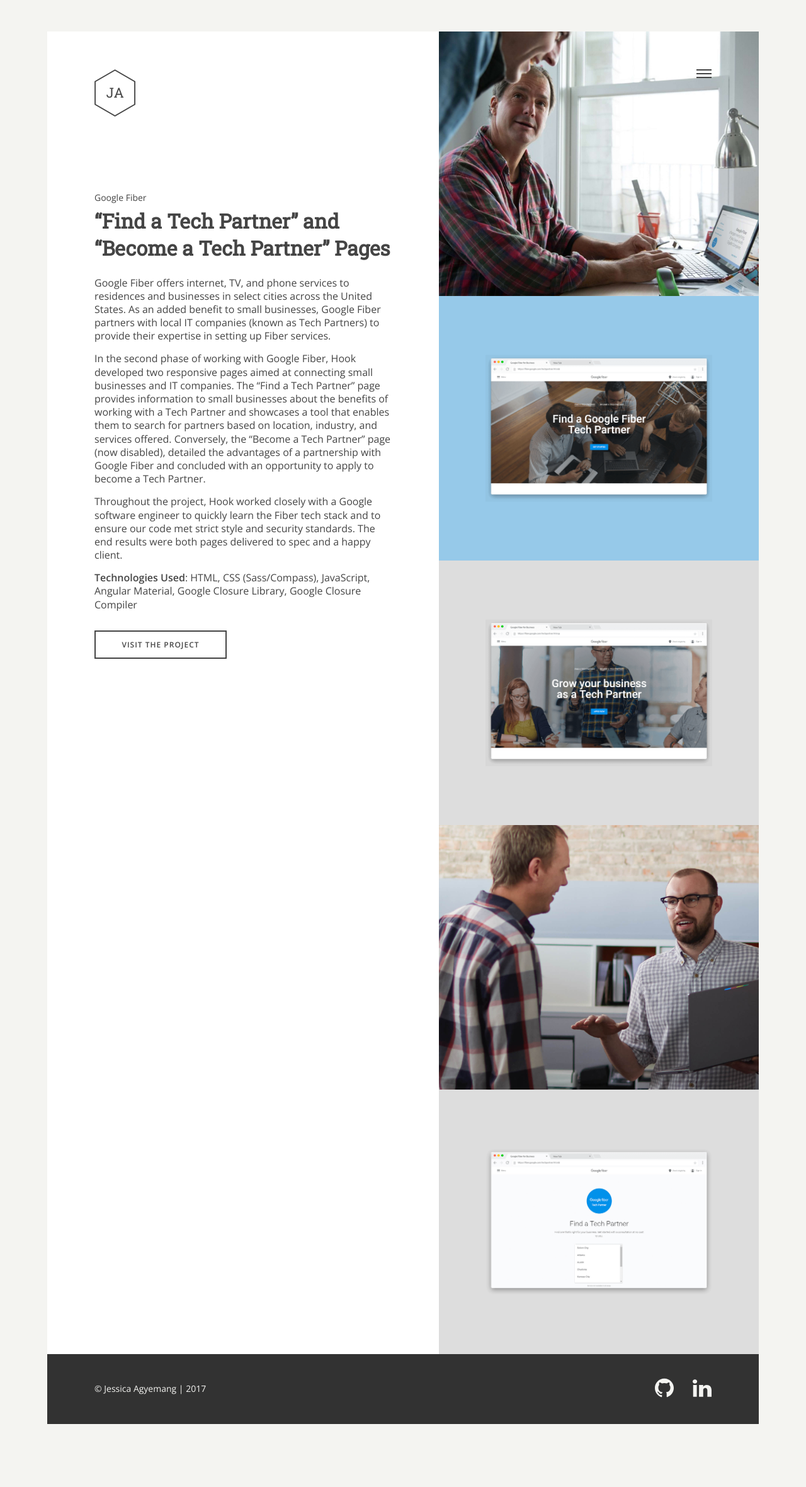
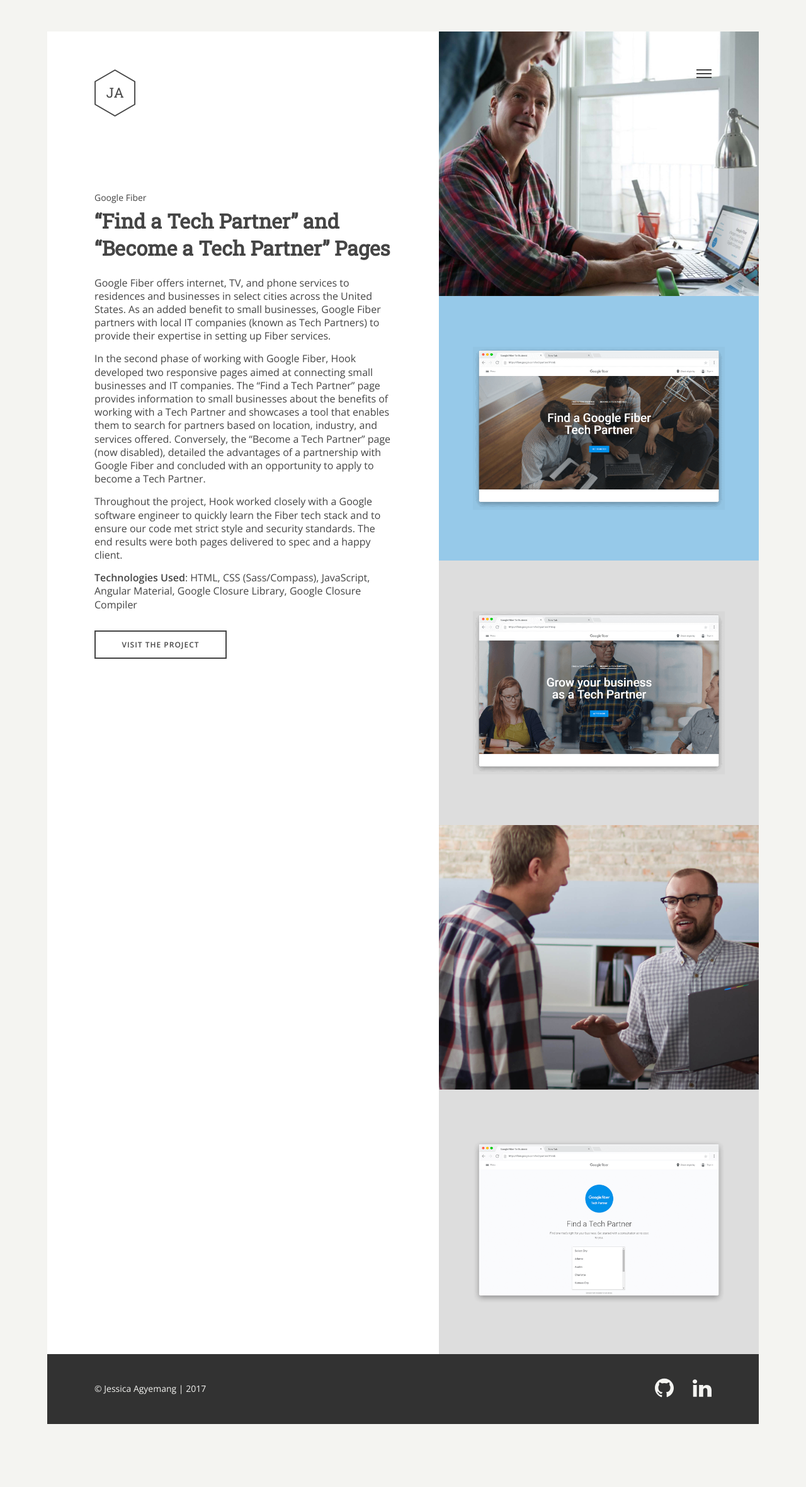
Before and after one commit to jessicaosei/jessicaosei.com, a Jekyll site: the page built from work/google-fiber-tech-partner/index.html, in a window 1280 px wide. Shown: the whole page at 63% size. Built offline with Jekyll 4.4.1, drawn with Linux system fonts in a browser that asks for light colours; Markdown is read by kramdown in place of the engine named in the settings; comment, search, counter and statistics services are not loaded.

Commit message:
Adjust responsive styles for project images

```diff
--- a/_sass/_project.scss
+++ b/_sass/_project.scss
@@ -129,6 +129,20 @@
 	}
 }
 
+@media screen and (min-width: 768px) {
+	.fullbleed {
+		.project-images {
+			.project-image-container {
+				height: 420px;
+			}
+
+			.project-image {
+				max-width: 400px;
+			}
+		}
+	}
+}
+
 
 @media screen and (min-width: 1025px) {
 
--- a/work/google-fiber-small-business/index.html
+++ b/work/google-fiber-small-business/index.html
@@ -19,7 +19,7 @@
 
 				<section class="fiber-business-images project-section image-section fullbleed">
 					<div class="project-images">
-						<div class="project-image-container" data-path="{{ site.url }}/images/google-fiber-small-business/google-fiber-business-hero.jpg"></div>
+						<div class="project-image-container background" data-path="{{ site.url }}/images/google-fiber-small-business/google-fiber-business-hero.jpg"></div>
 						<div class="project-image-container" data-path="{{ site.url }}/images/google-fiber-small-business/google-fiber-small-business-page.jpg">
 							<img src="{{ site.url }}/images/google-fiber-small-business/google-fiber-business-thumbnail.png" class="project-image" alt="Google Fiber Small Business page">
 						</div>
--- a/work/google-fiber-tech-partner/index.html
+++ b/work/google-fiber-tech-partner/index.html
@@ -19,7 +19,7 @@
 
 				<section class="fiber-partner-images project-section image-section fullbleed">
 					<div class="project-images">
-						<div class="project-image-container" data-path="{{ site.url }}/images/google-fiber-tech-partner/google-fiber-get-badge.jpg"></div>
+						<div class="project-image-container background" data-path="{{ site.url }}/images/google-fiber-tech-partner/google-fiber-get-badge.jpg"></div>
 
 						<div class="project-image-container" data-path="{{ site.url }}/images/google-fiber-tech-partner/google-fiber-find-partner-page-2.jpg">
 							<img src="{{ site.url }}/images/google-fiber-tech-partner/google-fiber-smb-thumbnail.png" class="project-image" alt="Google Fiber Find a Tech Partner page">
@@ -29,7 +29,7 @@
 							<img src="{{ site.url }}/images/google-fiber-tech-partner/google-fiber-msp-thumbnail.png" class="project-image" alt="Google Fiber Become a Tech Partner page">
 						</div>
 
-						<div class="project-image-container" data-path="{{ site.url }}/images/google-fiber-tech-partner/google-fiber-get-help.jpg"></div>
+						<div class="project-image-container background" data-path="{{ site.url }}/images/google-fiber-tech-partner/google-fiber-get-help.jpg"></div>
 
 						<div class="project-image-container" data-path="{{ site.url }}/images/google-fiber-tech-partner/google-fiber-find-partner-tool.jpg">
 							<img src="{{ site.url }}/images/google-fiber-tech-partner/google-fiber-tool-thumbnail.png" class="project-image" alt="Google Fiber Find a Partner tool">
--- a/work/youtube-originals/index.html
+++ b/work/youtube-originals/index.html
@@ -20,7 +20,7 @@
 
 				<section class="yt-originals-images project-section image-section fullbleed">
 					<div class="project-images">
-						<div class="project-image-container" data-path="{{ site.url }}/images/yt-originals/yt-originals-unicorn-island-header.jpg">
+						<div class="project-image-container background" data-path="{{ site.url }}/images/yt-originals/yt-originals-unicorn-island-header.jpg">
 						</div>
 						<div class="project-image-container" data-path="{{ site.url }}/images/yt-originals/yt-originals-home.jpg">
 							<img src="{{ site.url }}/images/yt-originals/yt-originals-home-thumbnail.png" class="project-image" alt="YouTube Originals Home page">
@@ -33,7 +33,6 @@
 						</div>
 						<div class="project-image-container" data-path="{{ site.url }}/images/yt-originals/yt-originals-unicorn-island-page.jpg">
 							<img src="{{ site.url }}/images/yt-originals/yt-originals-ui-thumbnail.png" class="project-image" alt="YouTube Originals Home page">
-							<!-- Insert hero image -->
 						</div>
 					</div> <!-- End div.project-images -->
 				</section>
```
